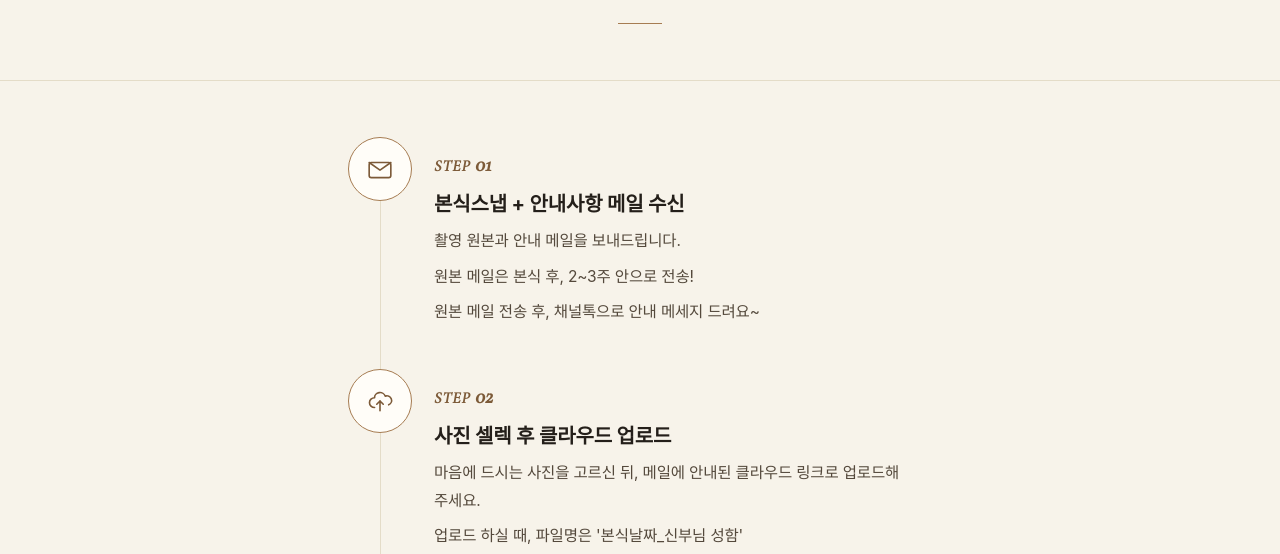
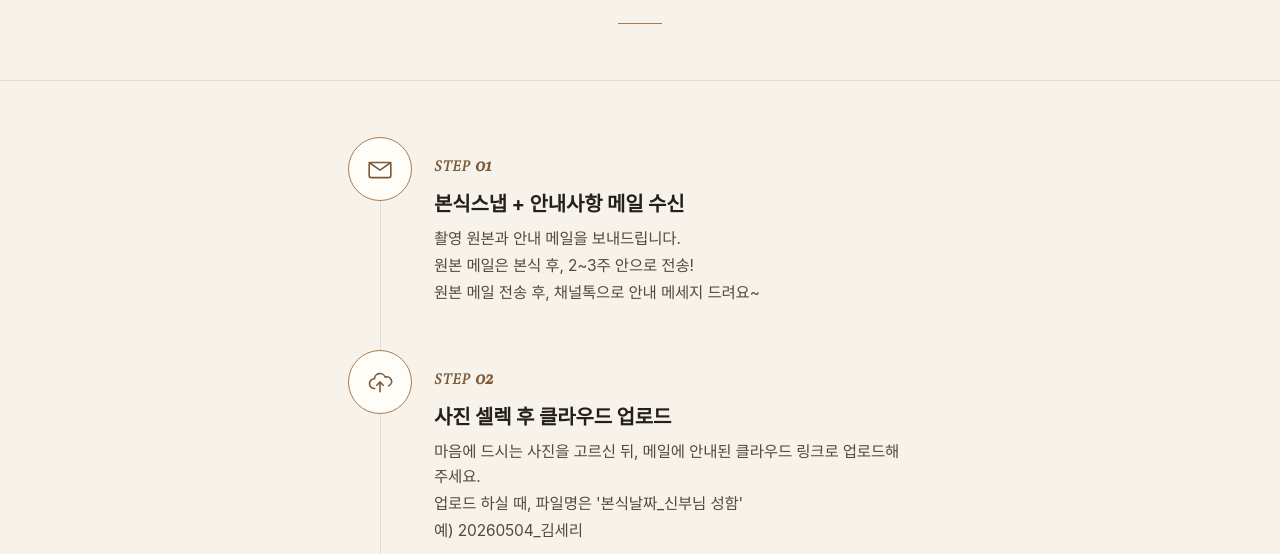
Before and after one commit to dear-memory/dear-memory-guide, a plain HTML site: page index.html in a window 1280 px wide. Shown: the part 226-780 px from the top of the page. Drawn offline with nearby package versions, Linux system fonts and the light colour scheme; a web font is replaced by a local one.

Commit message:
Update index.html

```diff
--- a/index.html
+++ b/index.html
@@ -122,8 +122,11 @@
   .content p{
     margin-top:8px;
     font-size:15.5px;
-    line-height:1.75;
+    line-height:1.6;
     color:var(--ink-soft);
+  }
+  .content p + p{
+    margin-top:2px;
   }
   .icon{
     width:22px;height:22px;
```
